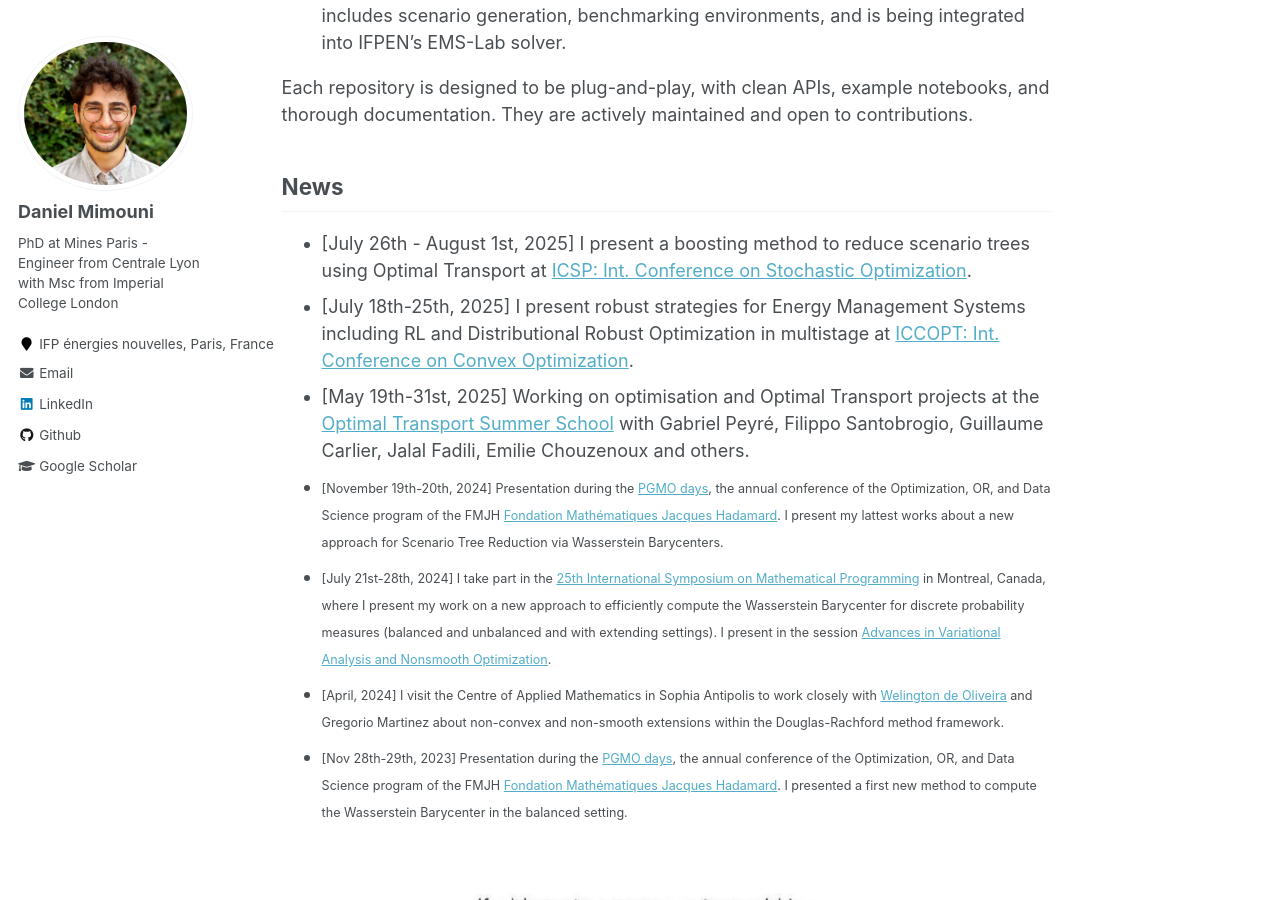
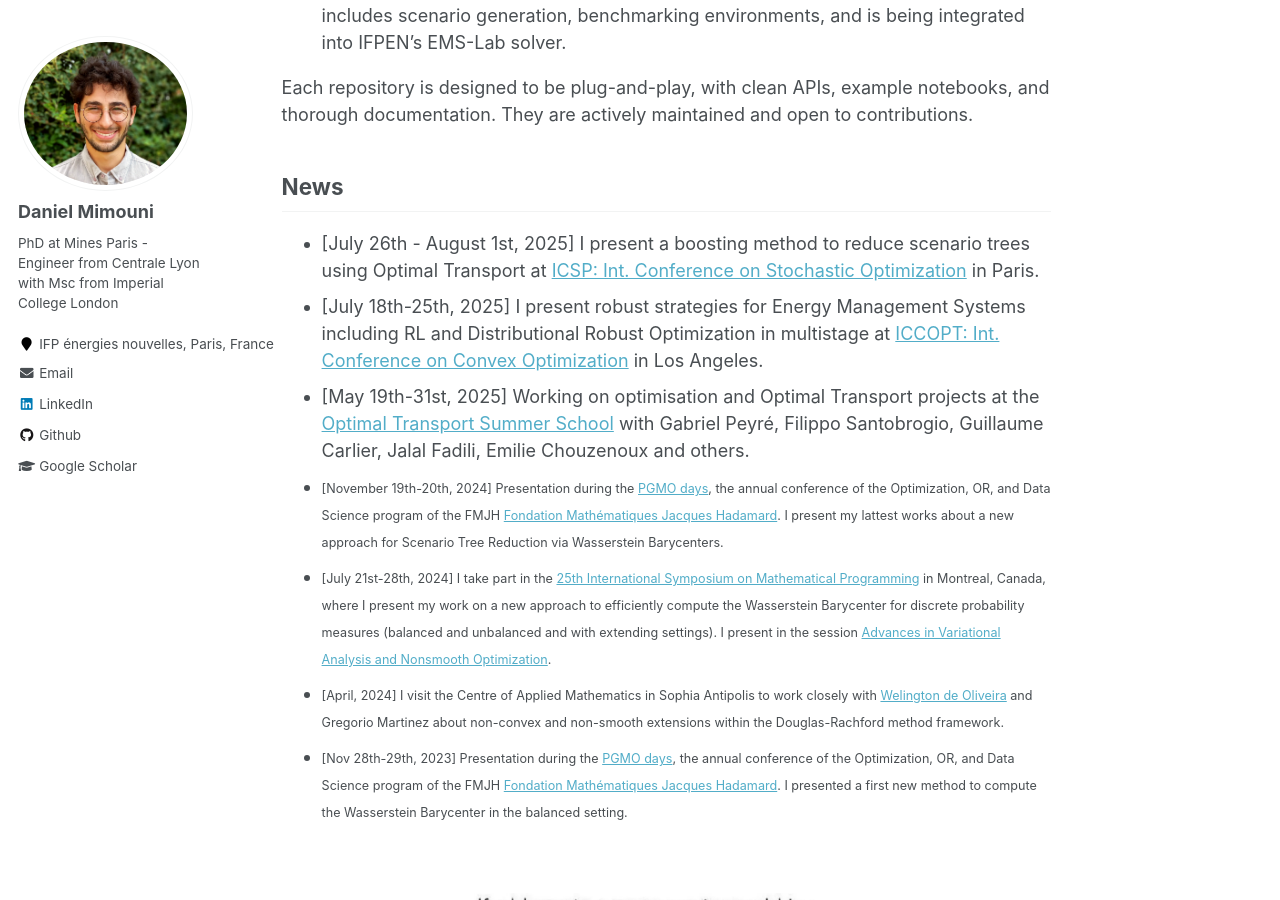
Before and after one commit to dan-mim/dan-mim.github.io, a Jekyll site: the page built from _pages/about.md, in a window 1280 px wide and 900 px high, scrolled down 2171 px. Built offline with Jekyll 4.4.1, drawn with Linux system fonts in a browser that asks for light colours.

Commit message:
Update about.md

```diff
--- a/_pages/about.md
+++ b/_pages/about.md
@@ -53,8 +53,8 @@ Each repository is designed to be plug-and-play, with clean APIs, example notebo
 
 
 ## News
-- [July 26th - August 1st, 2025] I present a boosting method to reduce scenario trees using Optimal Transport at [ICSP: Int. Conference on Stochastic Optimization](https://icsp2025.org/).
-- [July 18th-25th, 2025] I present robust strategies for Energy Management Systems including RL and Distributional Robust Optimization in multistage at [ICCOPT: Int. Conference on Convex Optimization](https://events.usc.edu/esvp/iccopt2025/).
+- [July 26th - August 1st, 2025] I present a boosting method to reduce scenario trees using Optimal Transport at [ICSP: Int. Conference on Stochastic Optimization](https://icsp2025.org/) in Paris.
+- [July 18th-25th, 2025] I present robust strategies for Energy Management Systems including RL and Distributional Robust Optimization in multistage at [ICCOPT: Int. Conference on Convex Optimization](https://events.usc.edu/esvp/iccopt2025/) in Los Angeles.
 - [May 19th-31st, 2025] Working on optimisation and Optimal Transport projects at the [Optimal Transport Summer School](https://cimpa.este.ovh/) with Gabriel Peyré, Filippo Santobrogio, Guillaume Carlier, Jalal Fadili, Emilie Chouzenoux and others.
 - <span style="font-size: 70%;">[November 19th-20th, 2024] Presentation during the [PGMO days](https://www.fondation-hadamard.fr/fr/programmes/les-programmes-thematiques/home/pgmo-days/), the annual conference of the Optimization, OR, and Data Science program of the FMJH [Fondation Mathématiques Jacques Hadamard](https://smf.emath.fr/evenements-smf/pgmo-days-2023). I present my lattest works about a new approach for Scenario Tree Reduction via Wasserstein Barycenters.</span><br>
 - <span style="font-size: 70%;">[July 21st-28th, 2024] I take part in the  [25th International Symposium on Mathematical Programming](https://ismp2024.gerad.ca/) in Montreal, Canada, where I present my work on a new approach to efficiently compute the Wasserstein Barycenter for discrete probability measures (balanced and unbalanced and with extending settings). I present in the session [Advances in Variational Analysis and Nonsmooth Optimization](https://ismp2024.gerad.ca/schedule/TA/112).</span><br>
```
